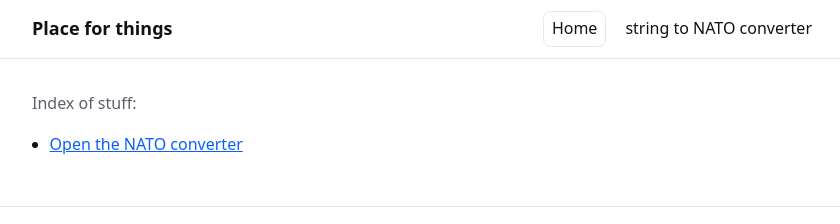
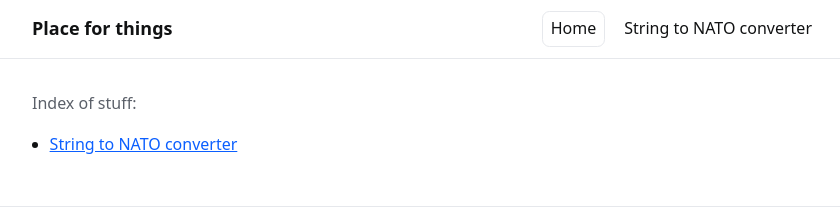
Before and after one commit to klesk32/klesk32.github.io, a plain HTML site: page index.html in a window 1280 px wide. Shown: the top 224 px of the page, 214-1054 px from the left. Drawn offline with Linux system fonts and the light colour scheme.

Commit message:
Update index.html

```diff
--- a/index.html
+++ b/index.html
@@ -14,7 +14,7 @@
       <h1 class="site-title">Place for things</h1>
       <nav class="site-nav" aria-label="Primary">
         <a href="./" aria-current="page">Home</a>
-        <a href="./natolizer.html">string to NATO converter</a>
+        <a href="./natolizer.html">String to NATO converter</a>
       </nav>
     </div>
   </header>
@@ -22,7 +22,7 @@
   <main id="main" class="container">
     <p class="lead">Index of stuff:</p>
     <ul class="list">
-      <li><a href="./natolizer.html">Open the NATO converter</a></li>
+      <li><a href="./natolizer.html">String to NATO converter</a></li>
       <!-- Add more links as you add pages -->
     </ul>
   </main>
```
